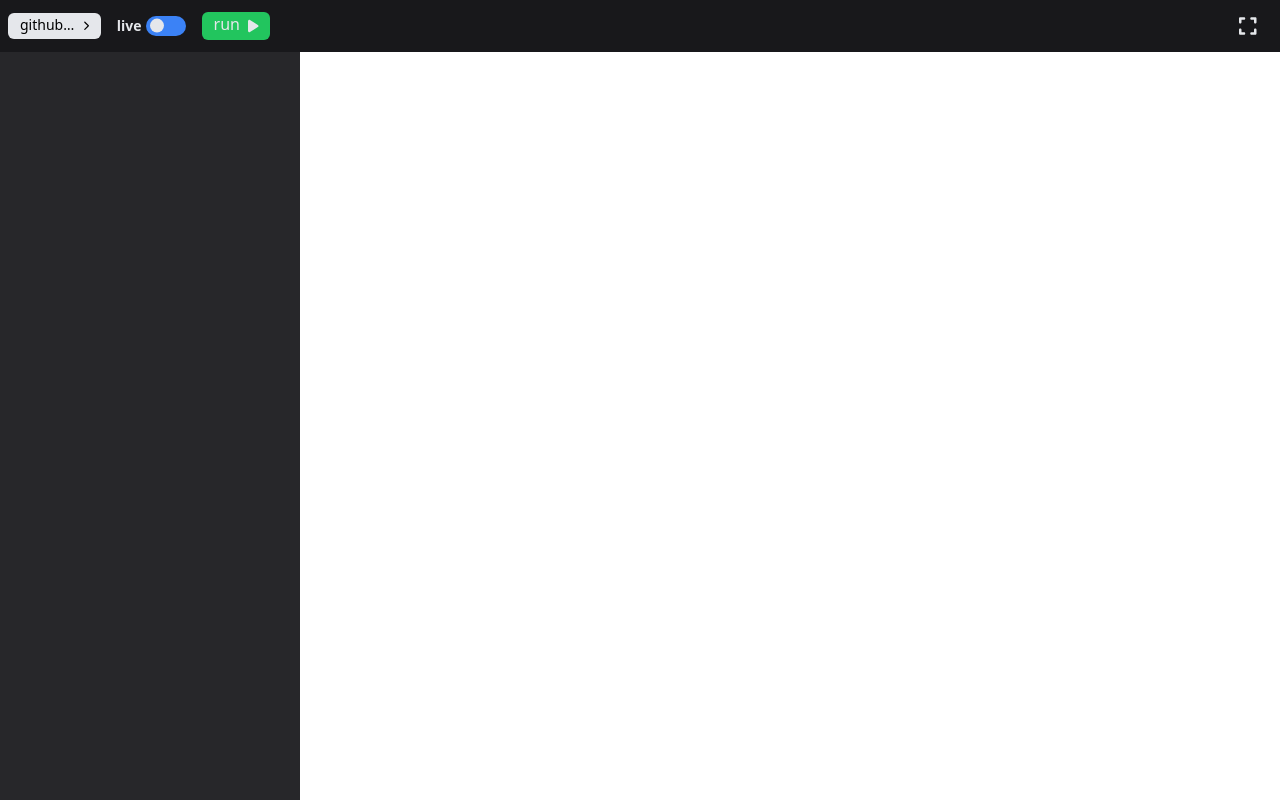
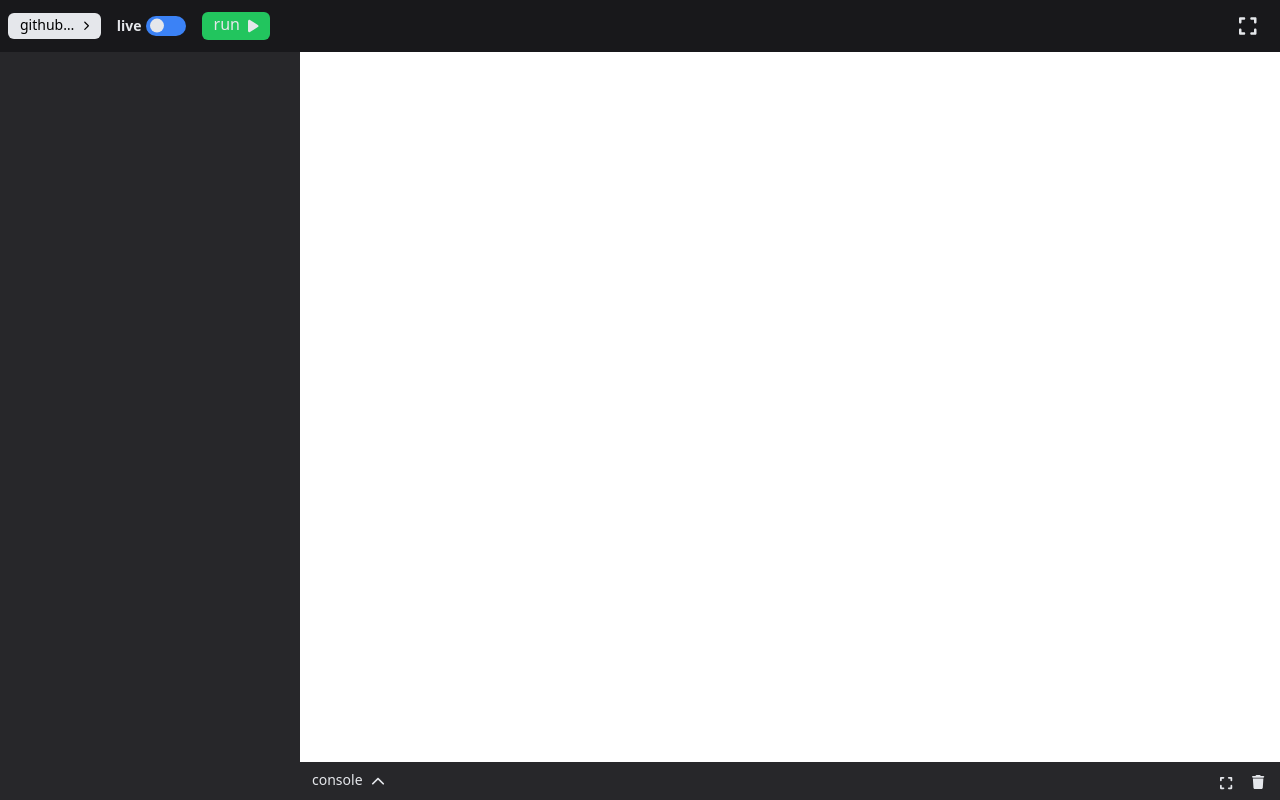
Before and after one commit to sina-byn/online-code-editor, a React (Vite) app: page / in a window 1280 px wide. Built offline with nearby package versions, Linux system fonts and the light colour scheme.

Commit message:
console added

```diff
--- a/src/App.tsx
+++ b/src/App.tsx
@@ -8,6 +8,7 @@ import { faPlay } from '@fortawesome/free-solid-svg-icons';
 import Header from './components/Header';
 import EditorsPane from './components/EditorsPane';
 import Button from './components/ui/Button';
+import Console from './components/Console';
 
 const App = () => {
   const iframeRef = useRef<HTMLIFrameElement>(null);
@@ -35,7 +36,7 @@ const App = () => {
             frameBorder='0'
             sandbox='allow-scripts allow-modals allow-same-origin'
           />
-          {/* Console goes here */}
+          <Console />
         </section>
       </main>
     </div>
--- /dev/null
+++ b/src/components/Console.tsx
@@ -0,0 +1,74 @@
+import { FC, useCallback, useEffect, useRef, useState } from 'react';
+
+// * icons
+import { FontAwesomeIcon } from '@fortawesome/react-fontawesome';
+import { faChevronDown, faChevronUp, faTrash } from '@fortawesome/free-solid-svg-icons';
+
+// * components
+import Log from './Log';
+import Button from './ui/Button';
+import FullscreenButton from './ui/FullscreenButton';
+
+const Console: FC = () => {
+  const [logs, setLogs] = useState<any[]>([]);
+  const [expanded, setExpanded] = useState<boolean>(false);
+  const consoleRef = useRef<HTMLDivElement>(null);
+
+  const expandToggler = () => setExpanded(prev => !prev);
+  const messageHandler = useCallback((e: MessageEvent) => {
+    if (typeof e.data !== 'string') return;
+    if (!e.data.includes('log-messages')) return;
+    setLogs(prev => [...prev, ...JSON.parse(e.data).slice(0, -1)]);
+  }, []);
+  const clearConsole = useCallback(() => {
+    if (!logs.length) return;
+    console.clear();
+    setLogs([]);
+  }, []);
+
+  useEffect(() => {
+    window.addEventListener('message', messageHandler);
+
+    return () => window.removeEventListener('message', messageHandler);
+  }, []);
+
+  return (
+    <div
+      ref={consoleRef}
+      className={`
+                w-full bg-zinc-800 text-gray-200 overflow-x-auto
+                ${
+                  expanded
+                    ? 'h-[300px] overflow-y-auto'
+                    : 'h-[40px] overflow-y-hidden'
+                }
+            `}
+    >
+      <section className='console-header h-[40px] flex items-center justify-between border-b border-gray-200/50 pr-4'>
+        <Button onClick={expandToggler} className='gap-x-2 text-sm'>
+          <h6 title='supports only .log() - .info() - .warn() - .error()'>
+            console
+          </h6>
+          <FontAwesomeIcon
+            icon={expanded ? faChevronDown : faChevronUp}
+            className='text-sm mt-1'
+          />
+        </Button>
+        <div className='controls flex items-center gap-x-5 text-sm'>
+          <FullscreenButton ref={consoleRef} className='mt-0.5' />
+          <FontAwesomeIcon
+            title='clear console'
+            icon={faTrash}
+            onClick={clearConsole}
+            className='cursor-pointer'
+          />
+        </div>
+      </section>
+      <ul className='console-main font-consolas text-xs pt-2'>
+        {logs && logs.map((log, idx) => <Log key={idx} id={++idx} log={log} />)}
+      </ul>
+    </div>
+  );
+};
+
+export default Console;
--- /dev/null
+++ b/src/components/Log.tsx
@@ -0,0 +1,55 @@
+import { FC, useCallback } from 'react';
+
+// * interfaces
+interface Log {
+  type: string;
+  message: number | string | boolean | object | Function;
+}
+
+interface LogProps {
+  id: number;
+  log: Log;
+}
+
+const Log: FC<LogProps> = ({ id, log }) => {
+  const { type, message } = log;
+
+  const setStyles = useCallback(() => {
+    switch (type) {
+      case 'error':
+        return 'bg-red-500/50';
+      case 'warn':
+        return 'bg-yellow-500/50';
+      case 'info':
+        return 'bg-blue-500/50';
+      default:
+        return '';
+    }
+  }, []);
+
+  const setMessage = useCallback(() => {
+    switch (typeof message) {
+      case 'function':
+        return message.toString();
+      case 'string':
+        if (type !== 'error') return `"${message}"`;
+        return `Error ${message}`;
+      case 'object':
+        if (Array.isArray(message)) return `Array ${JSON.stringify(message)}`;
+        return `Object ${JSON.stringify(message)}`;
+      default:
+        return message;
+    }
+  }, []);
+
+  return (
+    <li className='log flex mb-1 last:mb-10'>
+      <span className='log-number min-w-[2rem] text-yellow-400 text-center border-r border-gray-200'>
+        {id}
+      </span>
+      <p className={`log-message ${setStyles()} pl-2 pr-5`}>{setMessage()}</p>
+    </li>
+  );
+};
+
+export default Log;
```
